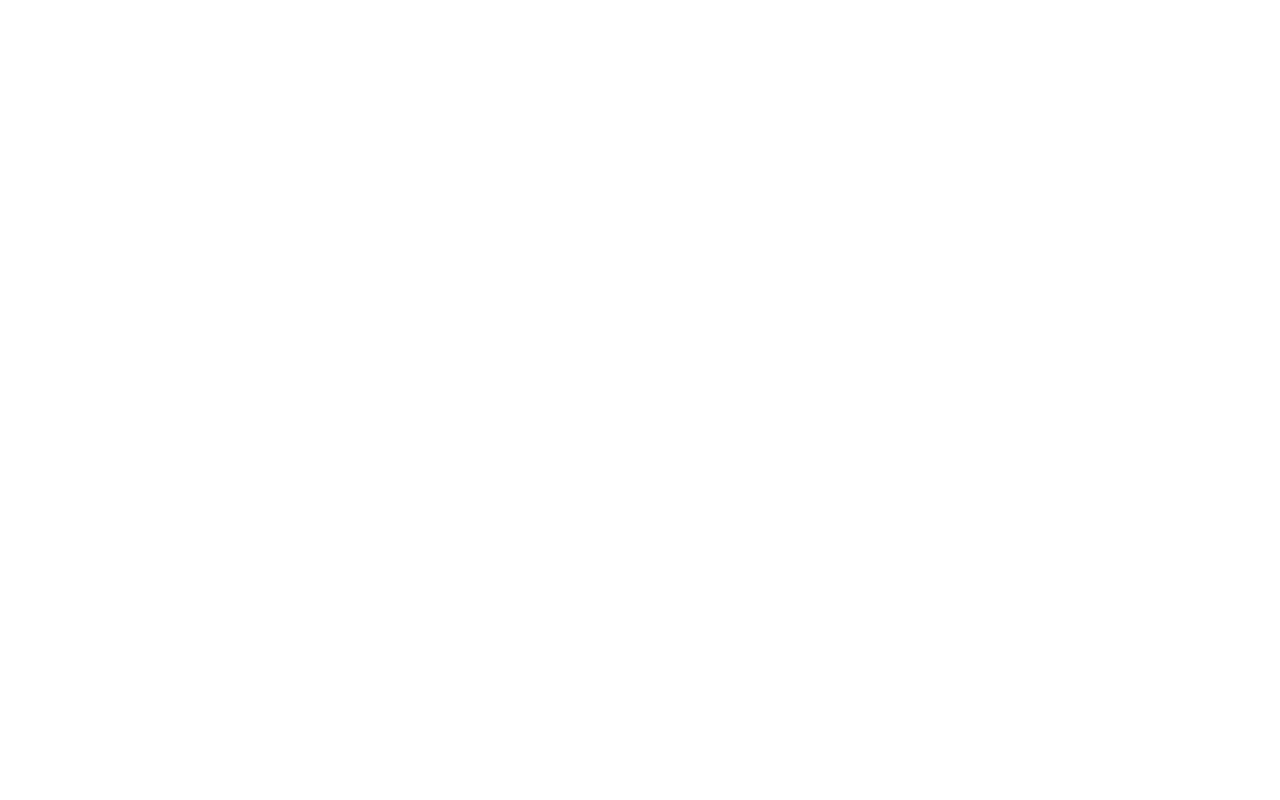
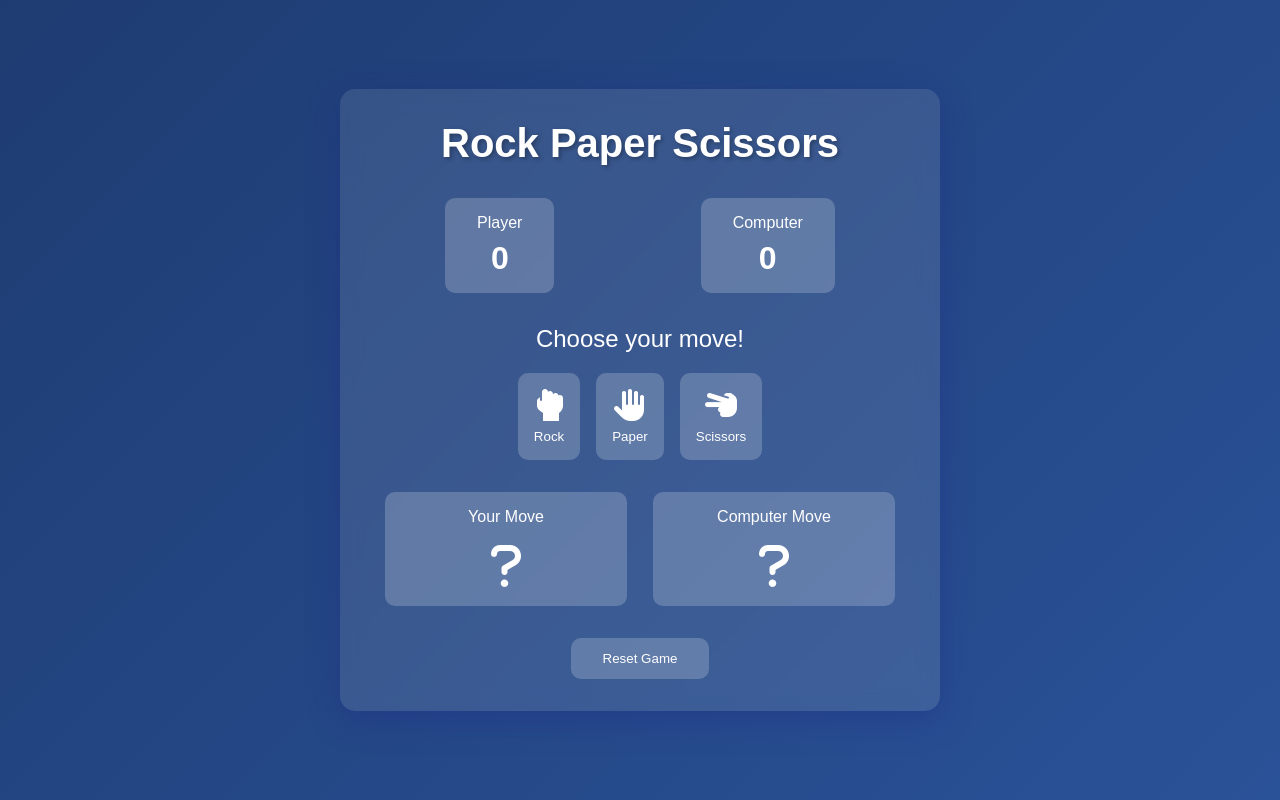
Before and after one commit to sagarp96/Rock-Paper-Scissors, a plain HTML site: page index.html in a window 1280 px wide. Drawn offline with Linux system fonts and the light colour scheme.

Commit message:
Final Changes.

```diff
--- a/index.html
+++ b/index.html
@@ -3,9 +3,57 @@
 <head>
     <meta charset="UTF-8">
     <meta name="viewport" content="width=device-width, initial-scale=1.0">
-    <title>Document</title>
-
+    <title>Rock Paper Scissors</title>
+    <link rel="stylesheet" href="styles.css">
+    <link rel="stylesheet" href="https://cdnjs.cloudflare.com/ajax/libs/font-awesome/6.0.0/css/all.min.css">
 </head>
 <body>
+    <div class="container">
+        <h1>Rock Paper Scissors</h1>
+
+        <div class="score-board">
+            <div class="score">
+                <p>Player</p>
+                <h2 id="player-score">0</h2>
+            </div>
+            <div class="score">
+                <p>Computer</p>
+                <h2 id="computer-score">0</h2>
+            </div>
+        </div>
+
+        <div class="result">
+            <p id="result-text">Choose your move!</p>
+        </div>
+
+        <div class="choices">
+            <button class="choice-btn" id="rock">
+                <i class="fas fa-hand-rock"></i>
+                <span>Rock</span>
+            </button>
+            <button class="choice-btn" id="paper">
+                <i class="fas fa-hand-paper"></i>
+                <span>Paper</span>
+            </button>
+            <button class="choice-btn" id="scissors">
+                <i class="fas fa-hand-scissors"></i>
+                <span>Scissors</span>
+            </button>
+        </div>
+
+        <div class="moves">
+            <div class="move">
+                <p>Your Move</p>
+                <i id="player-move" class="fas fa-question"></i>
+            </div>
+            <div class="move">
+                <p>Computer Move</p>
+                <i id="computer-move" class="fas fa-question"></i>
+            </div>
+        </div>
+
+        <button id="reset-btn">Reset Game</button>
+    </div>
+    <script src="logic.js"></script>
 </body>
 </html>
--- a/logic.js
+++ b/logic.js
@@ -0,0 +1,60 @@
+let playerScore = 0;
+let computerScore = 0;
+
+function getComputerChoice() {
+    const choices = ['rock', 'paper', 'scissors'];
+    const randomIndex = Math.floor(Math.random() * choices.length);
+    return choices[randomIndex];
+}
+
+function updateMoveIcons(playerChoice, computerChoice) {
+    const playerIcon = document.getElementById('player-move');
+    const computerIcon = document.getElementById('computer-move');
+
+    playerIcon.className = `fas fa-hand-${playerChoice}`;
+    computerIcon.className = `fas fa-hand-${computerChoice}`;
+}
+
+function updateScore() {
+    document.getElementById('player-score').textContent = playerScore;
+    document.getElementById('computer-score').textContent = computerScore;
+}
+
+function playRound(playerChoice) {
+    const computerChoice = getComputerChoice();
+    updateMoveIcons(playerChoice, computerChoice);
+
+    if (playerChoice === computerChoice) {
+        document.getElementById('result-text').textContent = "It's a tie!";
+        return;
+    }
+
+    if (
+        (playerChoice === 'rock' && computerChoice === 'scissors') ||
+        (playerChoice === 'paper' && computerChoice === 'rock') ||
+        (playerChoice === 'scissors' && computerChoice === 'paper')
+    ) {
+        playerScore++;
+        document.getElementById('result-text').textContent = `You win! ${playerChoice} beats ${computerChoice}`;
+    } else {
+        computerScore++;
+        document.getElementById('result-text').textContent = `You lose! ${computerChoice} beats ${playerChoice}`;
+    }
+
+    updateScore();
+}
+
+function resetGame() {
+    playerScore = 0;
+    computerScore = 0;
+    updateScore();
+    document.getElementById('result-text').textContent = 'Choose your move!';
+    document.getElementById('player-move').className = 'fas fa-question';
+    document.getElementById('computer-move').className = 'fas fa-question';
+}
+
+// Event Listeners
+document.getElementById('rock').addEventListener('click', () => playRound('rock'));
+document.getElementById('paper').addEventListener('click', () => playRound('paper'));
+document.getElementById('scissors').addEventListener('click', () => playRound('scissors'));
+document.getElementById('reset-btn').addEventListener('click', resetGame);
--- /dev/null
+++ b/styles.css
@@ -0,0 +1,127 @@
+* {
+    margin: 0;
+    padding: 0;
+    box-sizing: border-box;
+    font-family: 'Arial', sans-serif;
+}
+
+body {
+    background: linear-gradient(135deg, #1e3c72, #2a5298);
+    min-height: 100vh;
+    display: flex;
+    justify-content: center;
+    align-items: center;
+    color: white;
+}
+
+.container {
+    background: rgba(255, 255, 255, 0.1);
+    padding: 2rem;
+    border-radius: 15px;
+    backdrop-filter: blur(10px);
+    box-shadow: 0 8px 32px 0 rgba(31, 38, 135, 0.37);
+    text-align: center;
+    max-width: 600px;
+    width: 90%;
+}
+
+h1 {
+    margin-bottom: 2rem;
+    font-size: 2.5rem;
+    text-shadow: 2px 2px 4px rgba(0, 0, 0, 0.3);
+}
+
+.score-board {
+    display: flex;
+    justify-content: space-around;
+    margin-bottom: 2rem;
+}
+
+.score {
+    background: rgba(255, 255, 255, 0.2);
+    padding: 1rem 2rem;
+    border-radius: 10px;
+}
+
+.score h2 {
+    font-size: 2rem;
+    margin-top: 0.5rem;
+}
+
+.choices {
+    display: flex;
+    justify-content: center;
+    gap: 1rem;
+    margin-bottom: 2rem;
+}
+
+.choice-btn {
+    background: rgba(255, 255, 255, 0.2);
+    border: none;
+    border-radius: 10px;
+    padding: 1rem;
+    cursor: pointer;
+    transition: all 0.3s ease;
+    display: flex;
+    flex-direction: column;
+    align-items: center;
+    color: white;
+}
+
+.choice-btn:hover {
+    background: rgba(255, 255, 255, 0.3);
+    transform: translateY(-5px);
+}
+
+.choice-btn i {
+    font-size: 2rem;
+    margin-bottom: 0.5rem;
+}
+
+.moves {
+    display: flex;
+    justify-content: space-around;
+    margin-bottom: 2rem;
+}
+
+.move {
+    background: rgba(255, 255, 255, 0.2);
+    padding: 1rem;
+    border-radius: 10px;
+    width: 45%;
+}
+
+.move i {
+    font-size: 3rem;
+    margin-top: 1rem;
+}
+
+#result-text {
+    font-size: 1.5rem;
+    margin-bottom: 1rem;
+    min-height: 2rem;
+}
+
+#reset-btn {
+    background: rgba(255, 255, 255, 0.2);
+    border: none;
+    border-radius: 10px;
+    padding: 0.8rem 2rem;
+    color: white;
+    cursor: pointer;
+    transition: all 0.3s ease;
+}
+
+#reset-btn:hover {
+    background: rgba(255, 255, 255, 0.3);
+}
+
+@media (max-width: 500px) {
+    .choices {
+        flex-direction: column;
+    }
+
+    .choice-btn {
+        width: 100%;
+    }
+}
```
Also changed, not shown: style.css (deleted).
